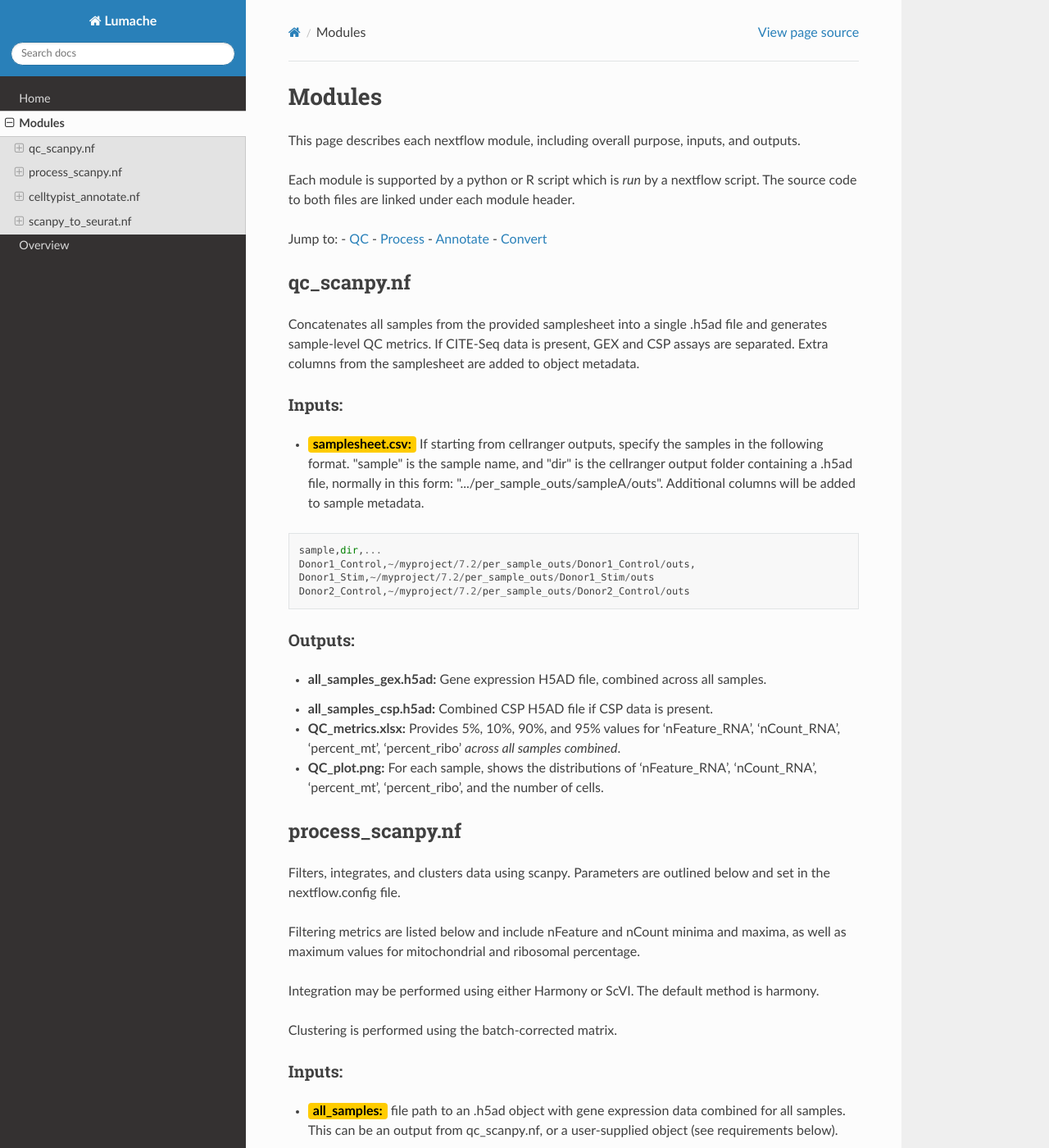
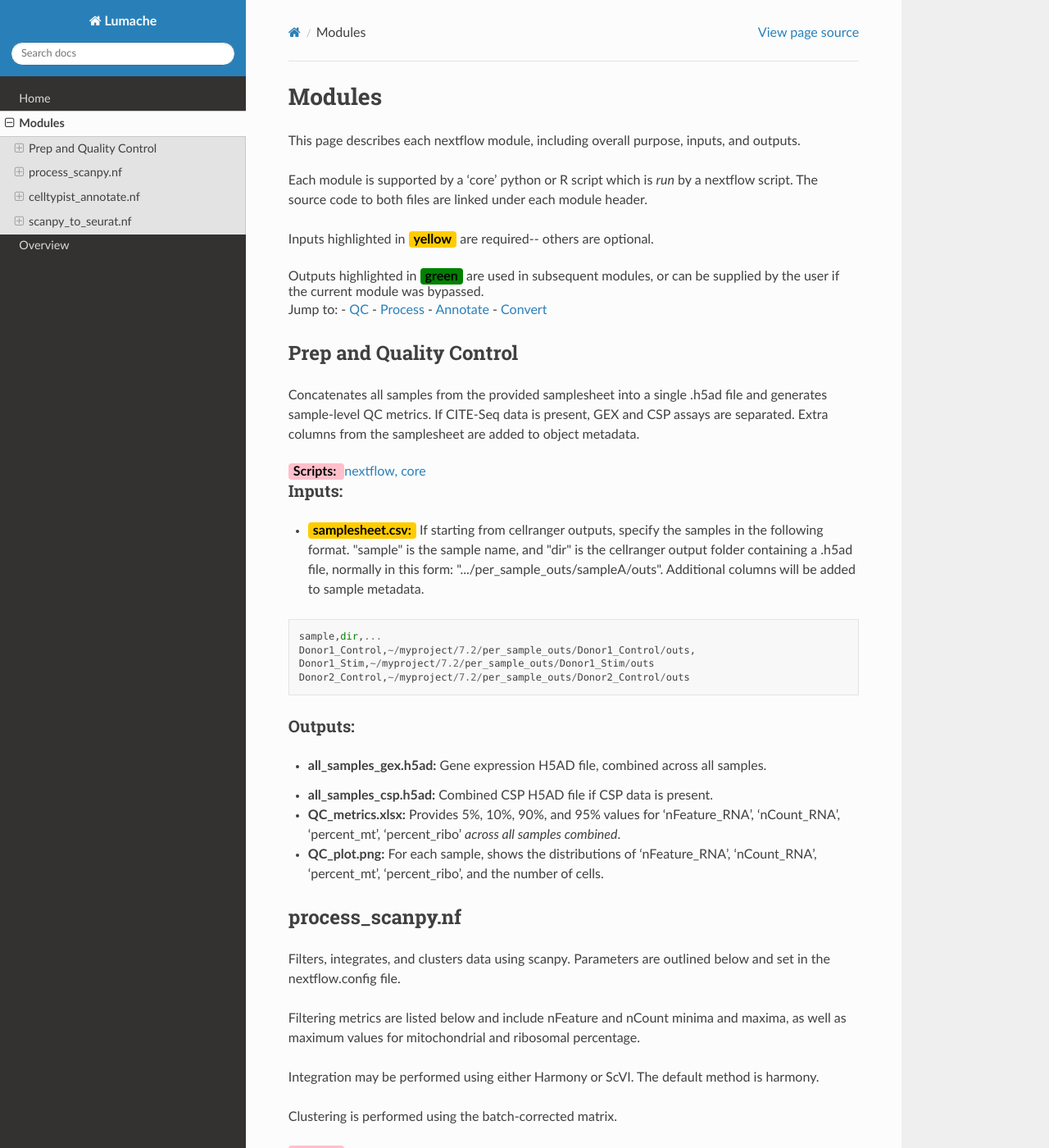
Before and after one commit to oliviaellis65/docs, a Sphinx documentation site: the page built from docs/source/modules.rst, in a window 1280 px wide and 1400 px high. Shown: the whole window at 82% size. Built offline with Sphinx 7.4.7 and the Read the Docs theme 3.1.0, drawn with Linux system fonts in a browser that asks for light colours; some of the changed text lies outside the part shown.

Commit message:
add sourec script hyperlinks

```diff
--- a/docs/source/modules.rst
+++ b/docs/source/modules.rst
@@ -3,13 +3,17 @@
 
 This page describes each nextflow module, including overall purpose, inputs, and outputs.
 
-Each module is supported by a python or R script which is *run* by a nextflow script. The source code to both files are linked under each module header.
+Each module is supported by a 'core' python or R script which is *run* by a nextflow script. The source code to both files are linked under each module header.
 
 .. raw:: html
+
    <p>Inputs highlighted in <span style="background-color: #FFCC00; color: black; font-weight:bold; padding: 2px 6px; border-radius: 4px;">yellow</span><span style="display:inline;"> are required-- others are optional.</span></p>
 
+
 .. raw:: html
+
    Outputs highlighted in <span style="background-color: green; color: black; font-weight:bold; padding: 2px 6px; border-radius: 4px;">green</span><span style="display:inline;"> are used in subsequent modules, or can be supplied by the user if the current module was bypassed.
+
 
 Jump to:
 - :ref:`QC<qc>`
@@ -21,7 +25,7 @@
 
 .. _qc:
 
-qc_scanpy.nf
+Prep and Quality Control
 --------------
 
 .. note:
@@ -29,6 +33,13 @@
 
 
 Concatenates all samples from the provided samplesheet into a single .h5ad file and generates sample-level QC metrics. If CITE-Seq data is present, GEX and CSP assays are separated. Extra columns from the samplesheet are added to object metadata.
+
+
+
+.. raw:: html
+
+   <span style="background-color: pink; color: black; font-weight:bold; padding: 2px 6px; border-radius: 4px;">Scripts: </span> <a href="https://github.com/EliLillyCo/nf-ellis-scrnaseq/blob/main/modules/qc_scanpy.nf">nextflow, </a> <a href="https://github.com/EliLillyCo/nf-ellis-scrnaseq/blob/main/bin/qc_scanpy.py"> core</a>
+
 
 Inputs:
 ^^^^^^^^^^^
@@ -76,6 +87,11 @@
 Integration may be performed using either Harmony or ScVI. The default method is harmony.
 
 Clustering is performed using the batch-corrected matrix.
+
+.. raw:: html
+
+   <span style="background-color: pink; color: black; font-weight:bold; padding: 2px 6px; border-radius: 4px;">Scripts: </span> <a href="https://github.com/EliLillyCo/nf-ellis-scrnaseq/blob/main/modules/process_scanpy.nf">nextflow, </a> <a href="https://github.com/EliLillyCo/nf-ellis-scrnaseq/blob/main/bin/process_scanpy.py"> core</a>
+
 
 Inputs:
 ^^^^^^^
@@ -155,6 +171,11 @@
 
 Annotates cells using CellTypist.
 
+.. raw:: html
+
+   <span style="background-color: pink; color: black; font-weight:bold; padding: 2px 6px; border-radius: 4px;">Scripts: </span> <a href="https://github.com/EliLillyCo/nf-ellis-scrnaseq/blob/main/modules/celltypist_annotate.nf">nextflow, </a> <a href="https://github.com/EliLillyCo/nf-ellis-scrnaseq/blob/main/bin/celltypist_annotate.py"> core</a>
+
+
 Inputs:
 ^^^^^^^^^^
 .. raw:: html
@@ -182,6 +203,11 @@
 
 **may need to reduce number of cells to fit inside a seurat object**. Converts Scanpy objects to Seurat objects.
 
+.. raw:: html
+
+   <span style="background-color: pink; color: black; font-weight:bold; padding: 2px 6px; border-radius: 4px;">Scripts: </span> <a href="https://github.com/EliLillyCo/nf-ellis-scrnaseq/blob/main/modules/scanpy_to_seurat.nf">nextflow, </a> <a href="https://github.com/EliLillyCo/nf-ellis-scrnaseq/blob/main/bin/scanpy_to_seurat.py"> core</a>
+
+
 Inputs:
 ^^^^^^^^^^
 
```
